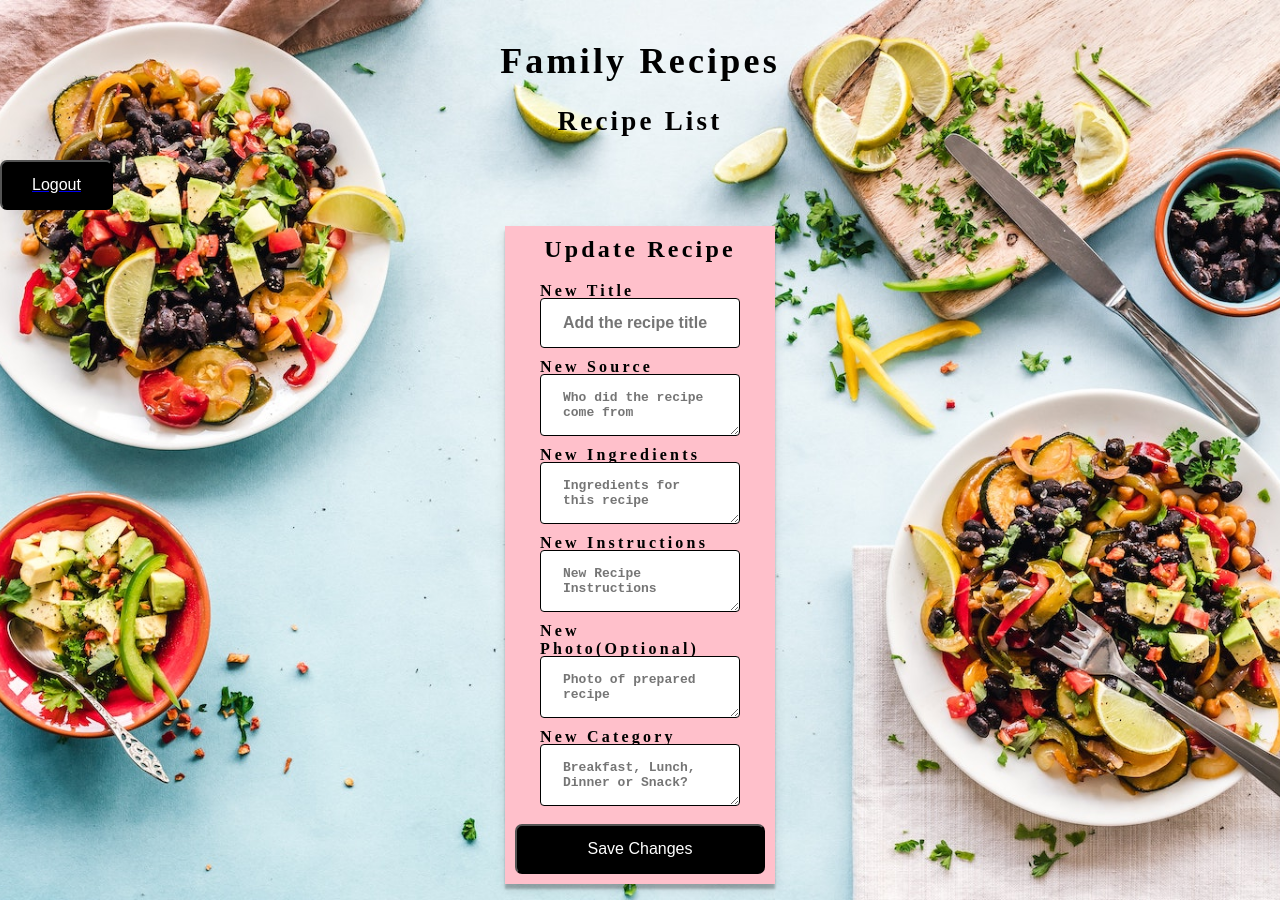
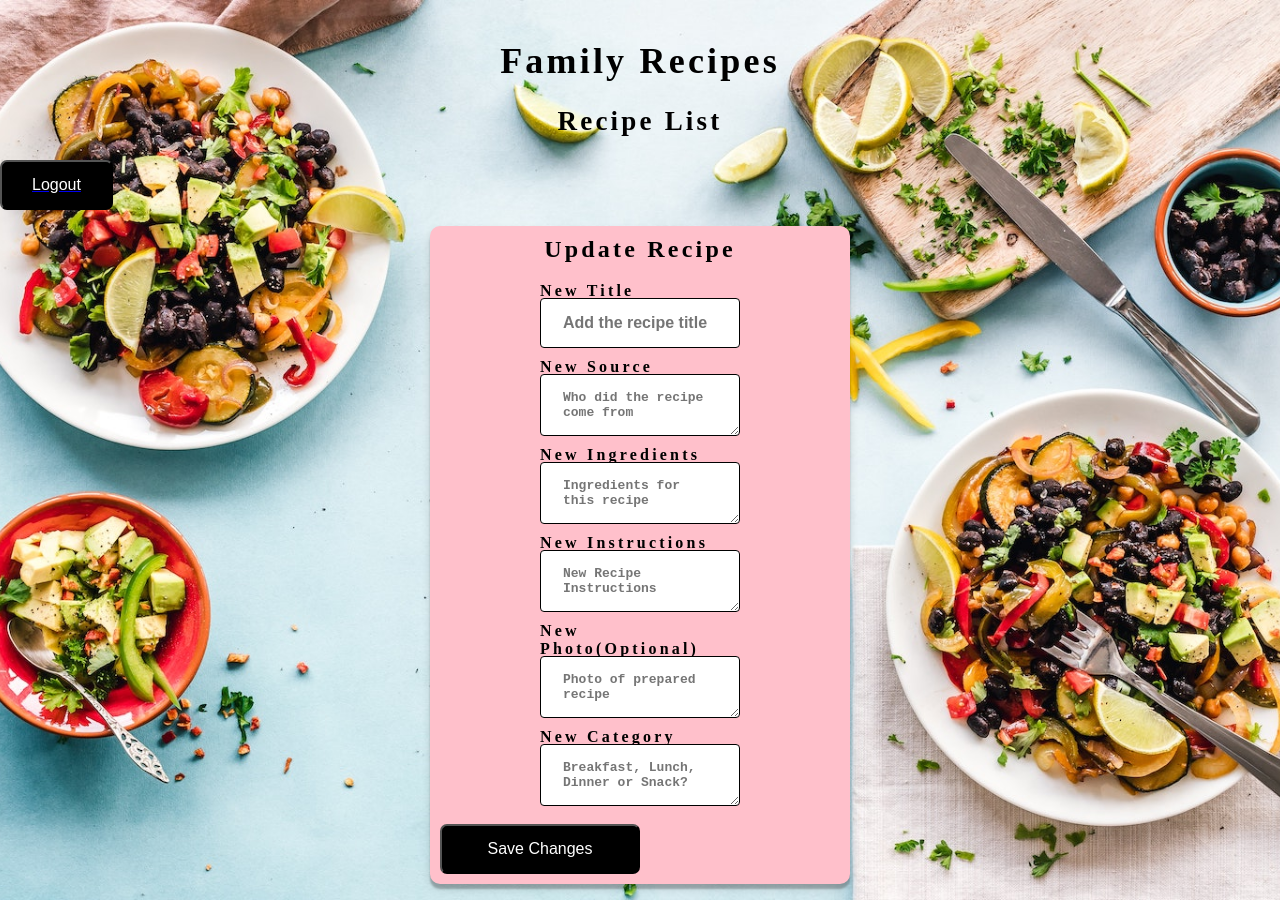
Before and after one commit to Secret-Family-Recipes-Cookbook-6/FrontEnd, a React (Create React App) app: page /protected in a window 1280 px wide. Built offline with nearby package versions, Linux system fonts and the light colour scheme; no server answers; sample sign-in values are in the browser's storage.

Commit message:
small change to button width and card width

```diff
--- a/src/App.css
+++ b/src/App.css
@@ -28,11 +28,12 @@ body,
   background: pink;
   box-shadow: 0 5px 10px rgba(0, 0, 0, 0.12), 0 5px 2px rgba(0, 0, 0, 0.24);
   width: 100%;
-  max-width: 250px;
+  max-width: 400px;
   padding: 10px;
   margin: 16px auto;
   text-align: left;
   font-size: medium;
+  border-radius: 10px;
 }
 
 h1,
@@ -78,7 +79,7 @@ button:active {
   outline: none;
 }
 .delete-button {
-  width: 100%;
+  width: 50%;
 }
 .add-button {
   margin-bottom: 30px;
```
